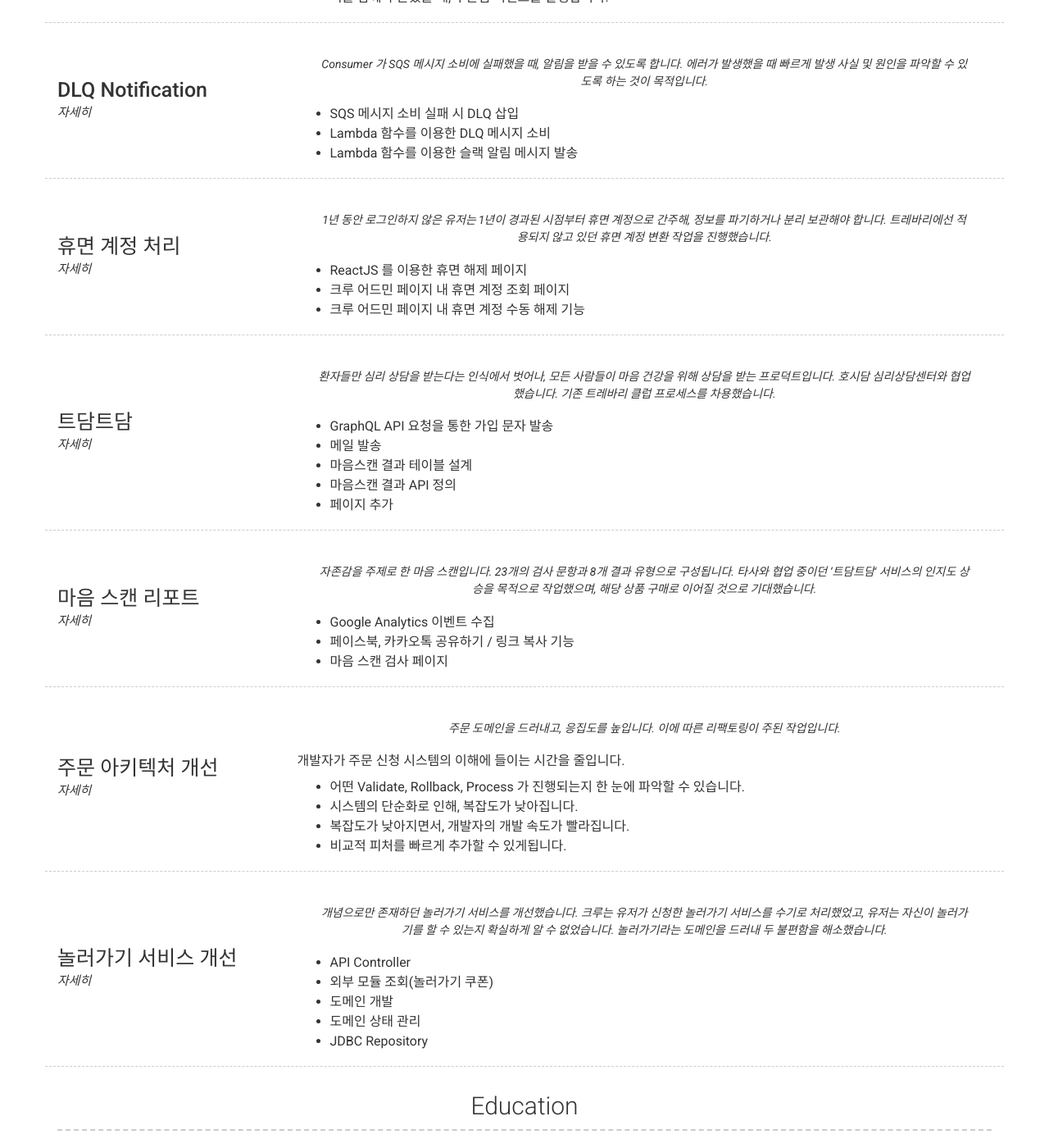
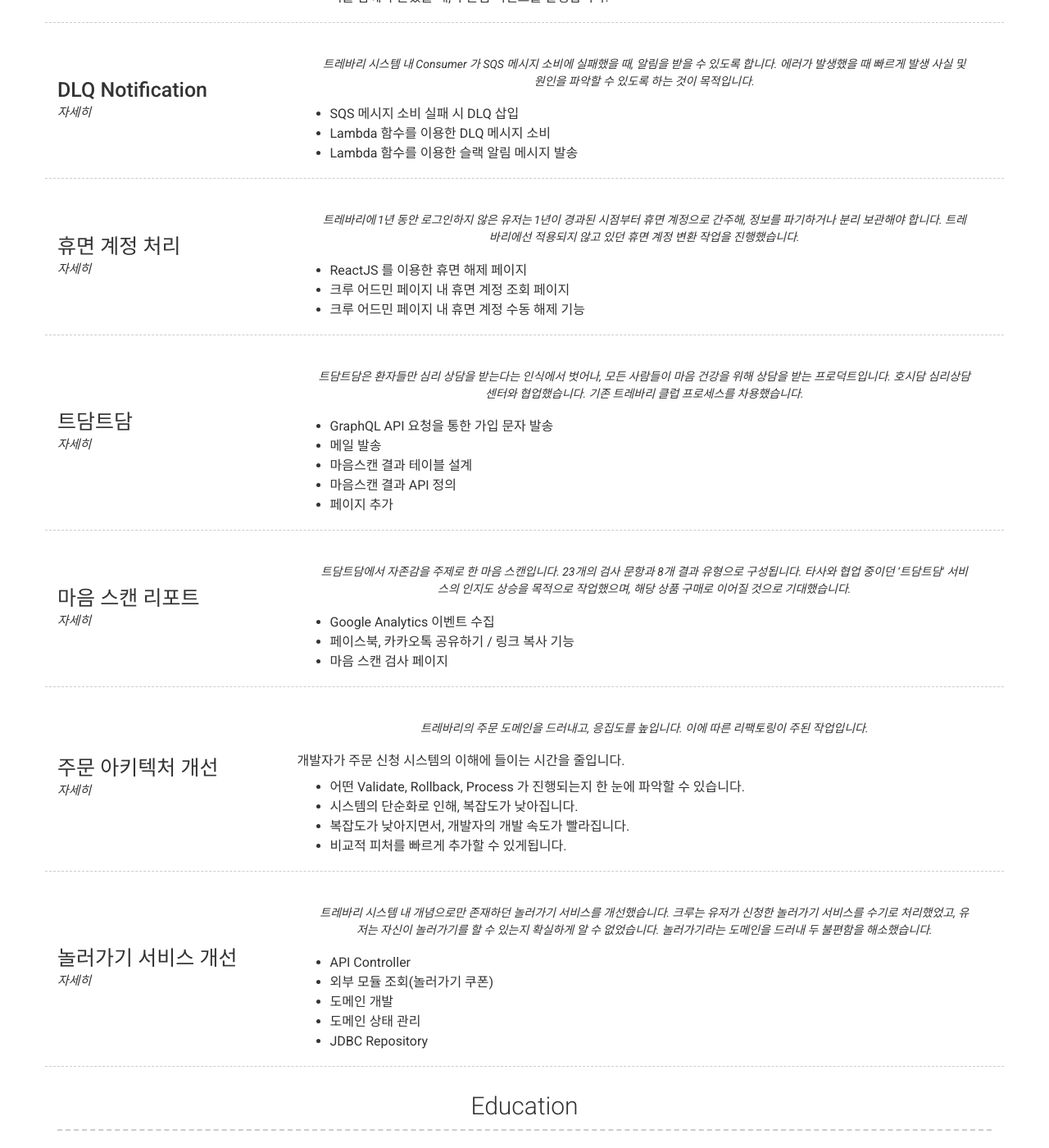
Before and after one commit to currenjin/resume, a Jekyll site: the page built from index.md, in a window 1280 px wide and 1400 px high, scrolled down 2759 px. Shown: the whole window at 82% size. Built offline with Jekyll 4.4.1, drawn with Linux system fonts in a browser that asks for light colours; nearby versions of some CDN libraries; some of the changed text lies outside the part shown.

Commit message:
fix: typo

```diff
--- a/_config.yml
+++ b/_config.yml
@@ -162,7 +162,7 @@ content:
         link: https://www.notion.so/currenjin/TREVARI-984446f51fb34d9b9bb349c86ad7d1af#e3ad7565099643f696019dff12a597c6
         link_text: 자세히
         quote: >
-          클럽 선택이 어려운 유저를 위해 질의응답을 통한 클럽 추천을 받습니다.
+          트레바리 클럽 선택이 어려운 유저를 위해 질의응답을 통한 클럽 추천을 받습니다.
         description: |
           - 테이블 설계
           - 결과 데이터 마이그레이션
@@ -186,7 +186,7 @@ content:
         link: https://www.notion.so/currenjin/TREVARI-984446f51fb34d9b9bb349c86ad7d1af#7493190933314b97b9c64dbc3e9488f7
         link_text: 자세히
         quote: >
-          Consumer 가 SQS 메시지 소비에 실패했을 때, 알림을 받을 수 있도록 합니다. 에러가 발생했을 때 빠르게 발생 사실 및 원인을 파악할 수 있도록 하는 것이 목적입니다.
+          트레바리 시스템 내 Consumer 가 SQS 메시지 소비에 실패했을 때, 알림을 받을 수 있도록 합니다. 에러가 발생했을 때 빠르게 발생 사실 및 원인을 파악할 수 있도록 하는 것이 목적입니다.
         description: |
           - SQS 메시지 소비 실패 시 DLQ 삽입
           - Lambda 함수를 이용한 DLQ 메시지 소비
@@ -197,7 +197,7 @@ content:
         link: https://www.notion.so/currenjin/TREVARI-984446f51fb34d9b9bb349c86ad7d1af#7ae9fe3ce2bc4d348060bd7dc1e18e6b
         link_text: 자세히
         quote: >
-          1년 동안 로그인하지 않은 유저는 1년이 경과된 시점부터 휴면 계정으로 간주해, 정보를 파기하거나 분리 보관해야 합니다. 트레바리에선 적용되지 않고 있던 휴면 계정 변환 작업을 진행했습니다.
+          트레바리에 1년 동안 로그인하지 않은 유저는 1년이 경과된 시점부터 휴면 계정으로 간주해, 정보를 파기하거나 분리 보관해야 합니다. 트레바리에선 적용되지 않고 있던 휴면 계정 변환 작업을 진행했습니다.
         description: |
           - ReactJS 를 이용한 휴면 해제 페이지
           - 크루 어드민 페이지 내 휴면 계정 조회 페이지
@@ -208,7 +208,7 @@ content:
         link: https://www.notion.so/currenjin/TREVARI-984446f51fb34d9b9bb349c86ad7d1af#96580a9a077143f1b591d9ff57b51e61
         link_text: 자세히
         quote: >
-          환자들만 심리 상담을 받는다는 인식에서 벗어나, 모든 사람들이 마음 건강을 위해 상담을 받는 프로덕트입니다. 호시담 심리상담센터와 협업했습니다. 기존 트레바리 클럽 프로세스를 차용했습니다.
+          트담트담은 환자들만 심리 상담을 받는다는 인식에서 벗어나, 모든 사람들이 마음 건강을 위해 상담을 받는 프로덕트입니다. 호시담 심리상담센터와 협업했습니다. 기존 트레바리 클럽 프로세스를 차용했습니다.
         description: |
           - GraphQL API 요청을 통한 가입 문자 발송
           - 메일 발송
@@ -221,7 +221,7 @@ content:
         link: https://www.notion.so/currenjin/TREVARI-984446f51fb34d9b9bb349c86ad7d1af#a45f642ca16440d284eea558c41589fe
         link_text: 자세히
         quote: >
-          자존감을 주제로 한 마음 스캔입니다. 23개의 검사 문항과 8개 결과 유형으로 구성됩니다. 타사와 협업 중이던 ‘트담트담' 서비스의 인지도 상승을 목적으로 작업했으며, 해당 상품 구매로 이어질 것으로 기대했습니다.
+          트담트담에서 자존감을 주제로 한 마음 스캔입니다. 23개의 검사 문항과 8개 결과 유형으로 구성됩니다. 타사와 협업 중이던 ‘트담트담' 서비스의 인지도 상승을 목적으로 작업했으며, 해당 상품 구매로 이어질 것으로 기대했습니다.
         description: |
           - Google Analytics 이벤트 수집
           - 페이스북, 카카오톡 공유하기 / 링크 복사 기능
@@ -232,7 +232,7 @@ content:
         link: https://www.notion.so/currenjin/TREVARI-984446f51fb34d9b9bb349c86ad7d1af#5e24d1cfdd8f4a56b7e4f352f0c5d019
         link_text: 자세히
         quote: >
-          주문 도메인을 드러내고, 응집도를 높입니다. 이에 따른 리팩토링이 주된 작업입니다.
+          트레바리의 주문 도메인을 드러내고, 응집도를 높입니다. 이에 따른 리팩토링이 주된 작업입니다.
         description: |
           개발자가 주문 신청 시스템의 이해에 들이는 시간을 줄입니다.<br>
           - 어떤 Validate, Rollback, Process 가 진행되는지 한 눈에 파악할 수 있습니다.
@@ -245,7 +245,7 @@ content:
         link: https://www.notion.so/currenjin/TREVARI-984446f51fb34d9b9bb349c86ad7d1af#bc778a8880c44f2c938bec3d885afc80
         link_text: 자세히
         quote: >
-          개념으로만 존재하던 놀러가기 서비스를 개선했습니다. 크루는 유저가 신청한 놀러가기 서비스를 수기로 처리했었고, 유저는 자신이 놀러가기를 할 수 있는지 확실하게 알 수 없었습니다. 놀러가기라는 도메인을 드러내 두 불편함을 해소했습니다.
+          트레바리 시스템 내 개념으로만 존재하던 놀러가기 서비스를 개선했습니다. 크루는 유저가 신청한 놀러가기 서비스를 수기로 처리했었고, 유저는 자신이 놀러가기를 할 수 있는지 확실하게 알 수 없었습니다. 놀러가기라는 도메인을 드러내 두 불편함을 해소했습니다.
         description: |
           - API Controller
           - 외부 모듈 조회(놀러가기 쿠폰)
```
